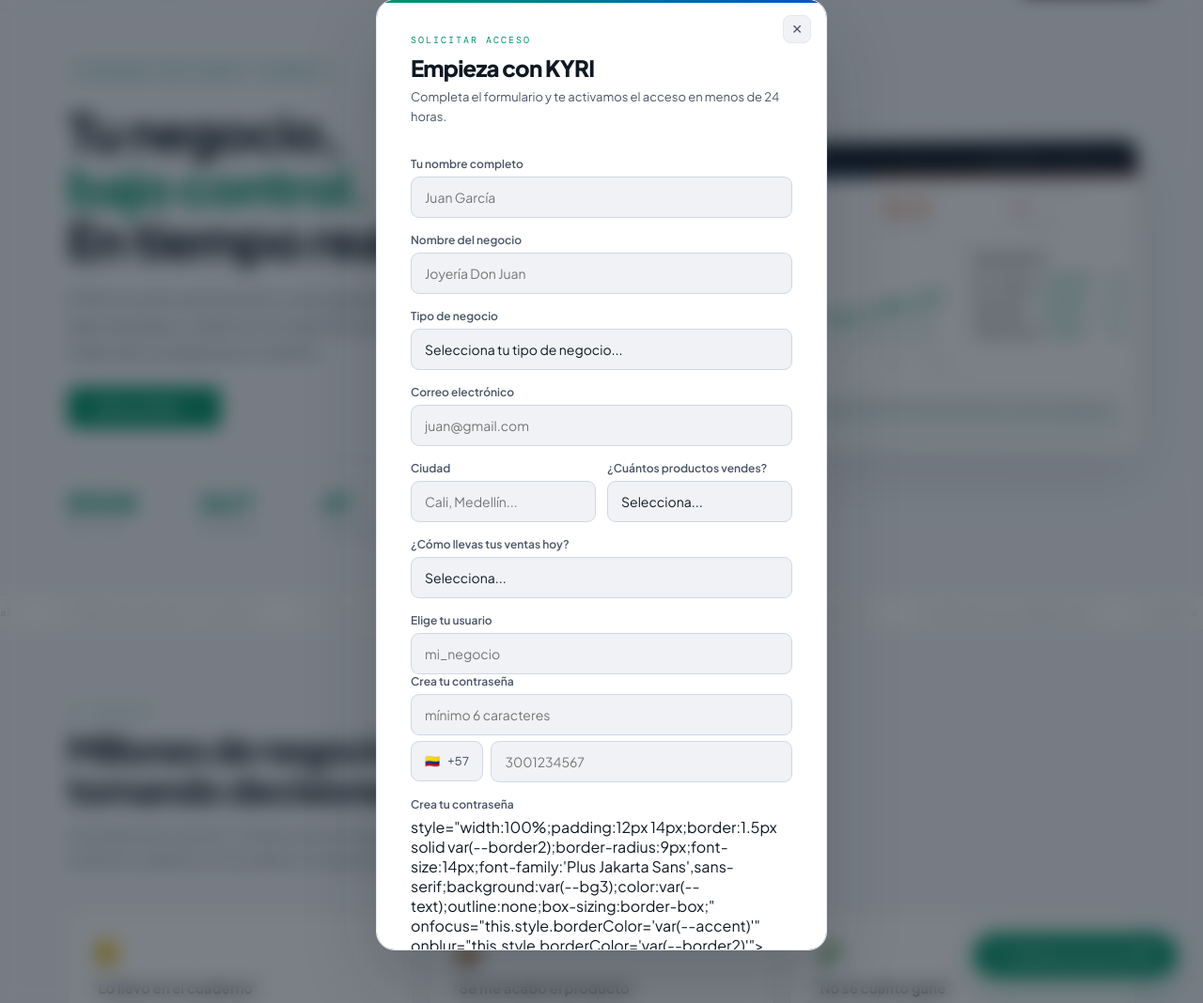
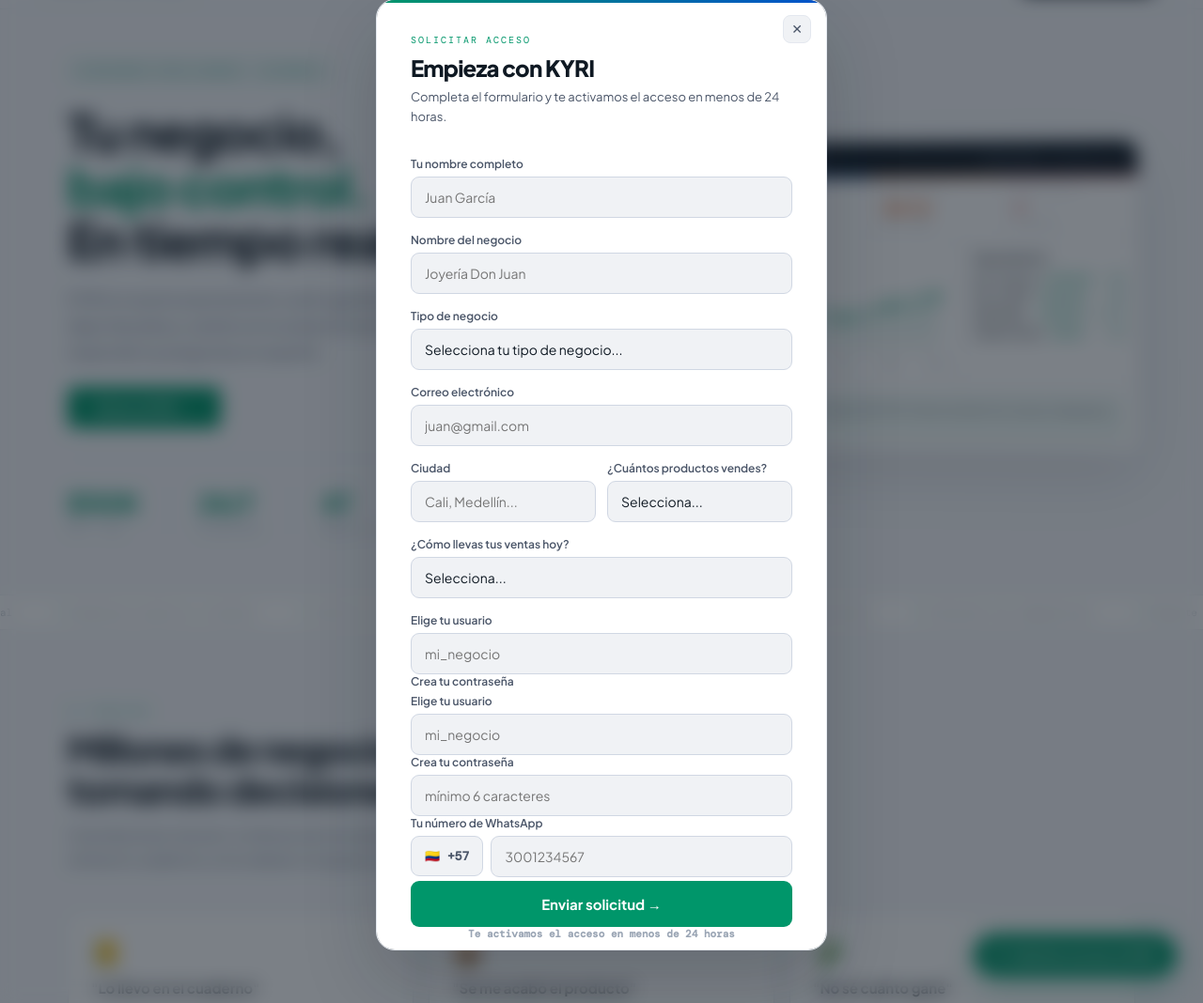
Before and after one commit to donjuan215/KIRI-BUSINES-INTELLIGENCE, a Flask app: page / in a window 1280 px wide, after a click on "Solicitar acceso a KYRI". Shown: the part 57-1125 px from the top of the page at 94% size. Run offline with Flask 3, Linux system fonts and the light colour scheme.

Commit message:
Update landing.html

```diff
--- a/templates/landing.html
+++ b/templates/landing.html
@@ -731,10 +731,20 @@ document.querySelectorAll('.reveal').forEach(el=>obs.observe(el));
 </div>
 <div>
   <label style="font-size:12px;font-weight:600;color:var(--text2);display:block;margin-bottom:6px;">Crea tu contraseña</label>
+  <div>
+  <label style="font-size:12px;font-weight:600;color:var(--text2);display:block;margin-bottom:6px;">Elige tu usuario</label>
+  <input id="f-usuario" type="text" placeholder="mi_negocio"
+    style="width:100%;padding:12px 14px;border:1.5px solid var(--border2);border-radius:9px;font-size:14px;font-family:'Plus Jakarta Sans',sans-serif;background:var(--bg3);color:var(--text);outline:none;box-sizing:border-box;"
+    onfocus="this.style.borderColor='var(--accent)'" onblur="this.style.borderColor='var(--border2)'">
+</div>
+<div>
+  <label style="font-size:12px;font-weight:600;color:var(--text2);display:block;margin-bottom:6px;">Crea tu contraseña</label>
   <input id="f-clave" type="password" placeholder="mínimo 6 caracteres"
     style="width:100%;padding:12px 14px;border:1.5px solid var(--border2);border-radius:9px;font-size:14px;font-family:'Plus Jakarta Sans',sans-serif;background:var(--bg3);color:var(--text);outline:none;box-sizing:border-box;"
     onfocus="this.style.borderColor='var(--accent)'" onblur="this.style.borderColor='var(--border2)'">
-</div></label>
+</div>
+<div>
+  <label style="font-size:12px;font-weight:600;color:var(--text2);display:block;margin-bottom:6px;">Tu número de WhatsApp</label>
   <div style="display:flex;gap:8px;align-items:center;">
     <div style="padding:12px 14px;background:var(--bg3);border:1.5px solid var(--border2);border-radius:9px;font-size:13px;color:var(--text2);font-family:'DM Mono',monospace;white-space:nowrap;">🇨🇴 +57</div>
     <input id="f-wsp" type="tel" placeholder="3001234567"
@@ -742,11 +752,6 @@ document.querySelectorAll('.reveal').forEach(el=>obs.observe(el));
       onfocus="this.style.borderColor='var(--accent)';this.style.background='#fff'"
       onblur="this.style.borderColor='var(--border2)';this.style.background='var(--bg3)'">
   </div>
-      </div>
-<div>
-  <label style="font-size:12px;font-weight:600;color:var(--text2);display:block;margin-bottom:6px;">Crea tu contraseña</label>
-    style="width:100%;padding:12px 14px;border:1.5px solid var(--border2);border-radius:9px;font-size:14px;font-family:'Plus Jakarta Sans',sans-serif;background:var(--bg3);color:var(--text);outline:none;box-sizing:border-box;"
-    onfocus="this.style.borderColor='var(--accent)'" onblur="this.style.borderColor='var(--border2)'">
 </div>
       <button onclick="enviarSolicitud()" id="btnEnviar" style="
         width:100%;padding:15px;
```
Lines whose indentation alone changed are shown as unchanged.
